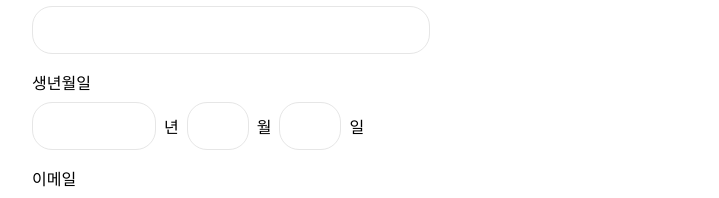
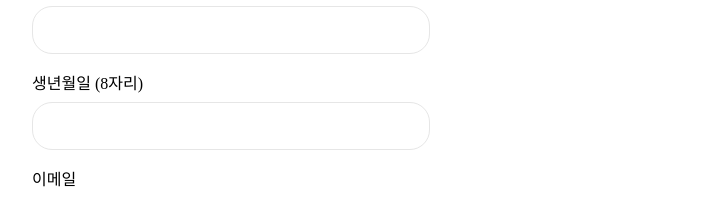
Before and after one commit to 3-PIUM/Front, a React (Vite) app: page /signup in a window 1280 px wide. Shown: the part 134-332 px from the top of the page, without its empty margins (409-1128 px from the left). Built offline with nearby package versions, Linux system fonts and the light colour scheme; a web font is replaced by a local one.

Commit message:
Feat: 회원가입페이지에서 생년월일 입력 방식 수정

```diff
--- a/src/pages/Signup.tsx
+++ b/src/pages/Signup.tsx
@@ -85,7 +85,7 @@ export default function Signup() {
       <TextHeader pageName="회원가입" />
       <FormWrapper>
         <TextField fieldName="닉네임" type="text" />
-        <DateField>
+        {/* <DateField>
           <FieldName>생년월일</FieldName>
           <DateWrap>
             <InputField width="7.75rem" type="text" />
@@ -95,7 +95,8 @@ export default function Signup() {
             <InputField width="3.875rem" type="text" />
             <div>일</div>
           </DateWrap>
-        </DateField>
+        </DateField> */}
+        <TextField fieldName="생년월일 (8자리)" type="text" />
         <TextField fieldName="이메일" type="text" />
         <TextField fieldName="이메일 인증" type="text" />
         <TextField fieldName="비밀번호" type="password" />
```
